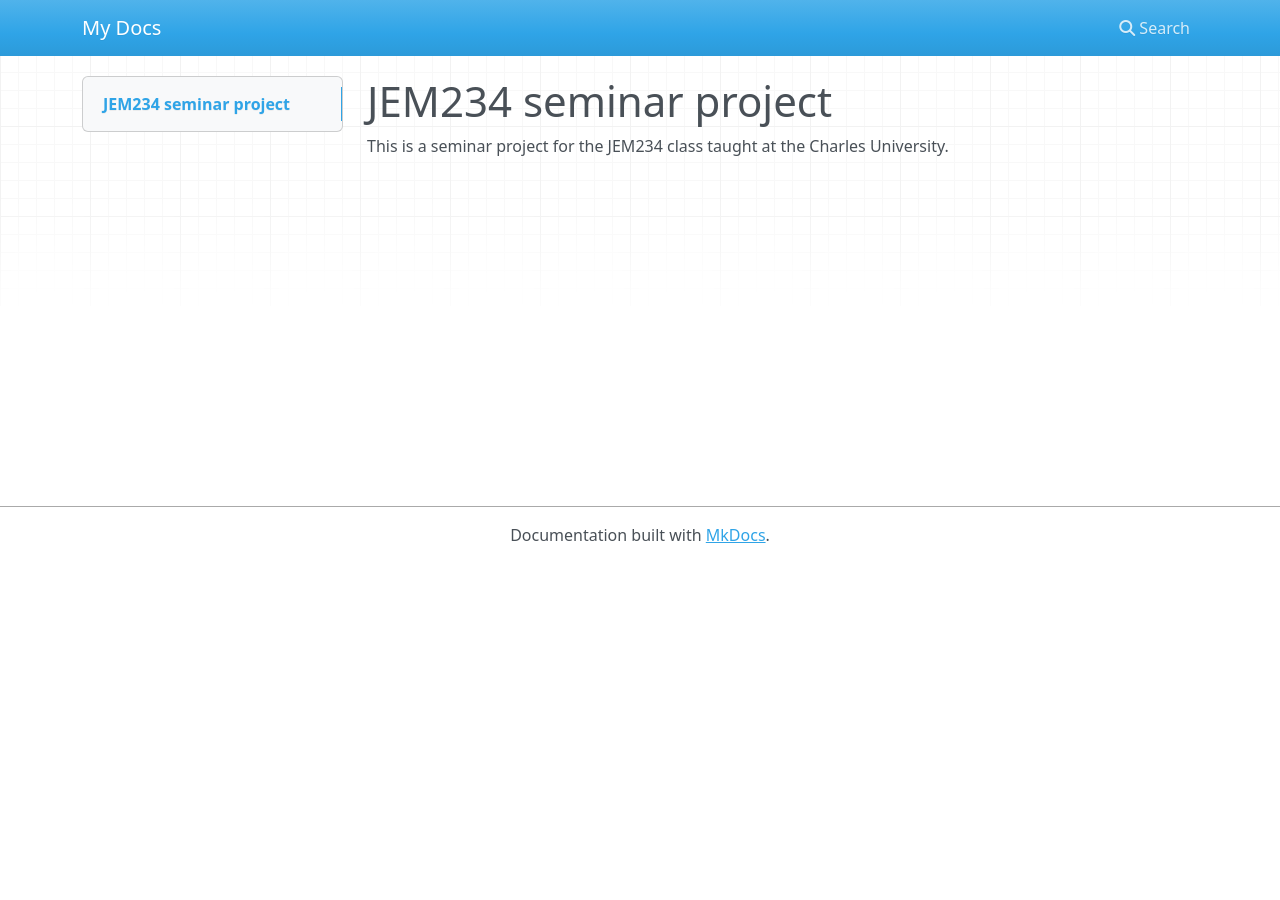
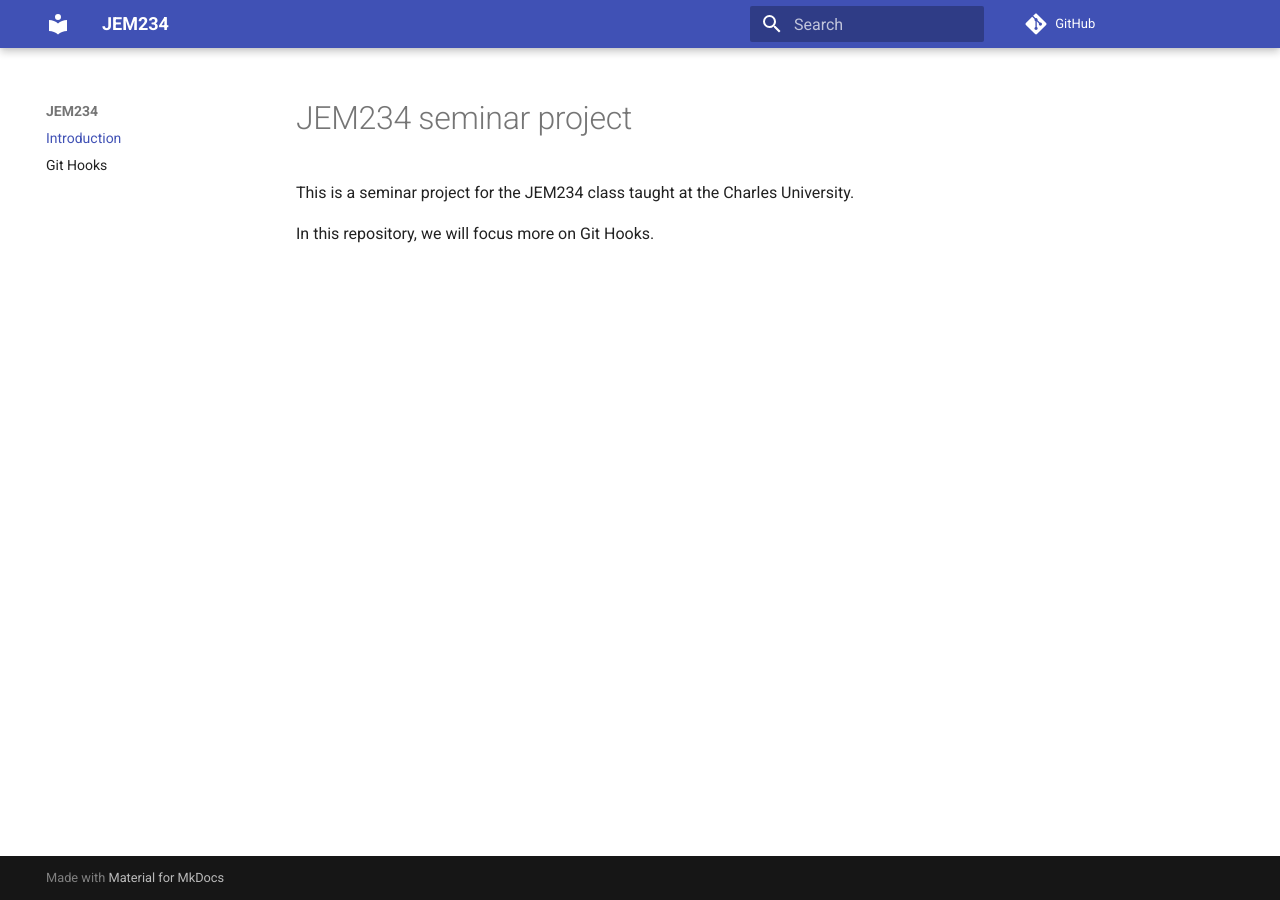
Before and after one commit to luk27official/JEM234, an MkDocs documentation site: the page built from docs/index.md, in a window 1280 px wide. Built offline with MkDocs 1.6.1 and Material for MkDocs 9.7.7, drawn with Linux system fonts in a browser that asks for light colours; nearby versions of some CDN libraries; comment, search, counter and statistics services are not loaded.

Commit message:
Added mkdocs theme & updated navigation

```diff
--- a/docs/index.md
+++ b/docs/index.md
@@ -1,3 +1,5 @@
 # JEM234 seminar project
 
 This is a seminar project for the JEM234 class taught at the Charles University.
+
+In this repository, we will focus more on Git Hooks.
--- a/mkdocs.yml
+++ b/mkdocs.yml
@@ -1 +1,10 @@
-site_name: My Docs
+site_name: JEM234
+repo_url: https://github.com/luk27official/JEM234/
+
+nav:
+    - "Introduction": "index.md"
+    - "Git Hooks": "git_hooks.md"
+
+# pip install mkdocs-material
+theme:
+    name: material
```
Also changed, not shown: docs/git_hooks.md (added, +3 -0 lines).
